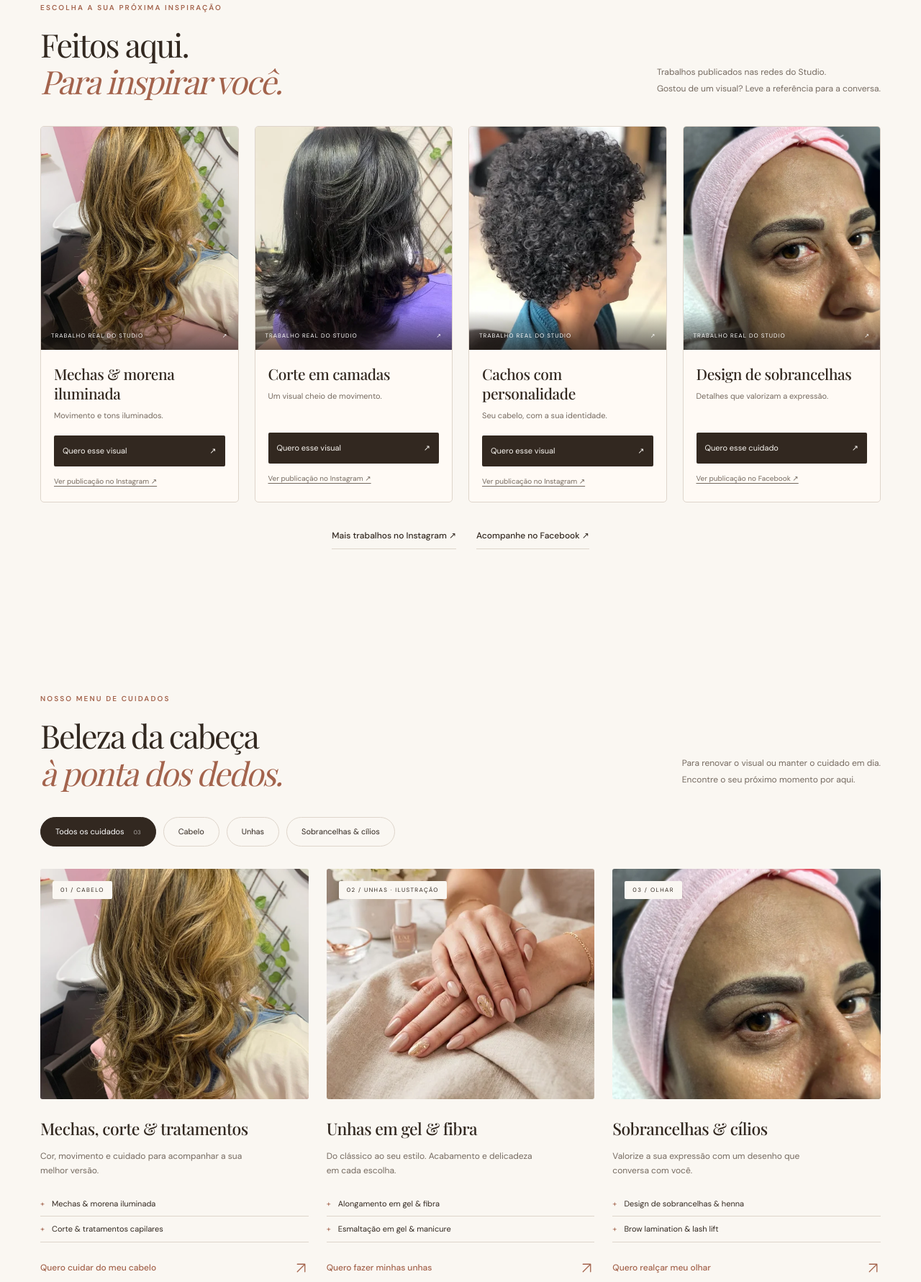
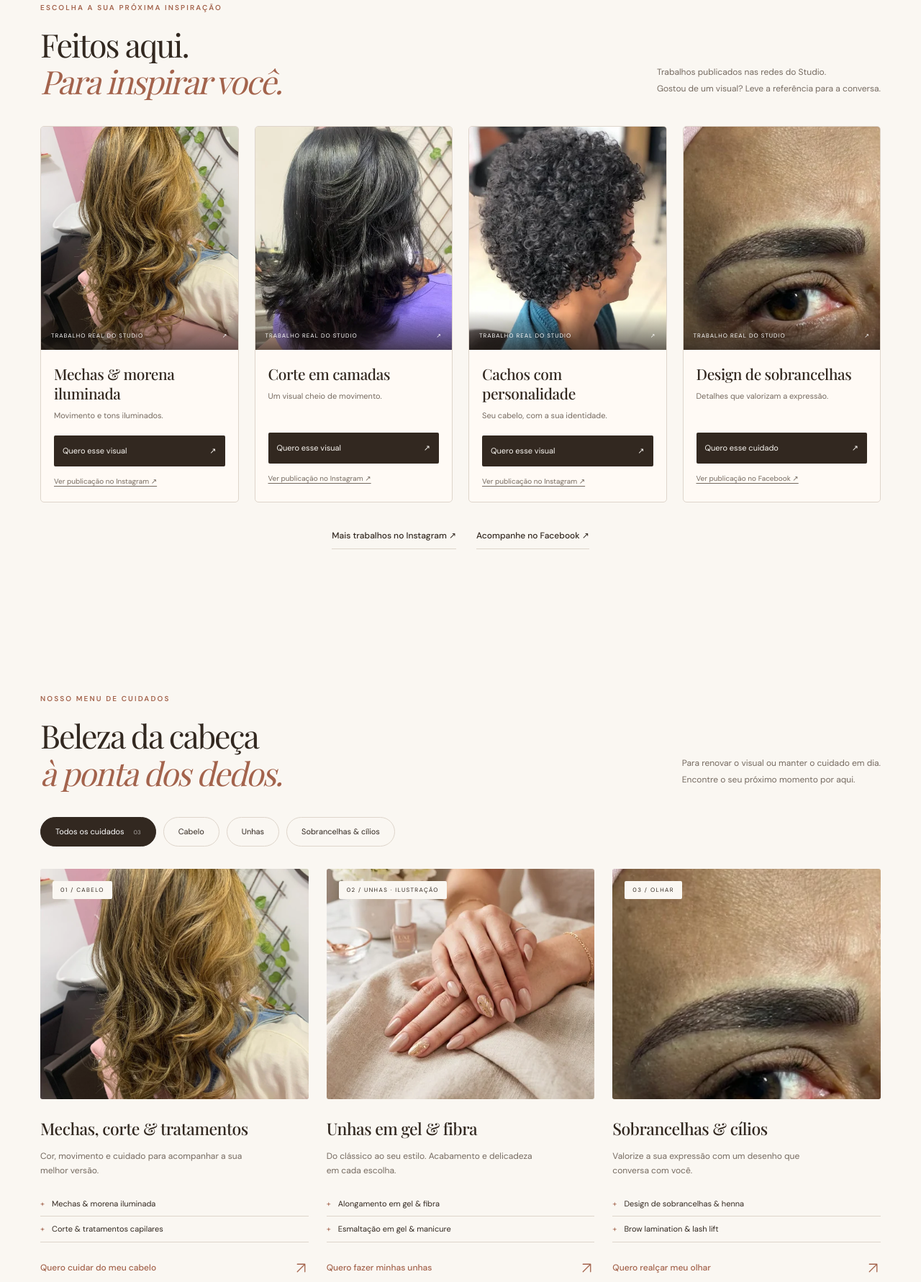
Before and after one commit to maykonlong/studio_di_catarina, a website: page index.html in a window 1280 px wide. Shown: the part 996-2777 px from the top of the page at 72% size. Drawn offline with nearby package versions, Linux system fonts and the light colour scheme; a web font is replaced by a local one.

Commit message:
Focus eyebrow photos on the brow detail instead of the full face

```diff
--- a/index.html
+++ b/index.html
@@ -48,7 +48,7 @@
       href="assets/images/real/cabelo-iluminado.webp"
       rel="preload"
     />
-    <link href="styles.css?v=20261010-4" rel="stylesheet" />
+    <link href="styles.css?v=20261010-5" rel="stylesheet" />
     <script defer="" src="script.js?v=20261010-3"></script>
     <script type="application/ld+json">
       {
@@ -344,7 +344,7 @@
             </article>
             <article class="result-card">
               <a class="result-photo" href="https://www.facebook.com/photo/?fbid=1570281414597515" target="_blank" rel="noopener" aria-label="Ver foto original: Design de sobrancelhas">
-                <img src="assets/images/real/sobrancelhas.webp" alt="Design de sobrancelhas — trabalho publicado pelo Studio Di Catarina" width="750" height="1000" loading="lazy" />
+                <img class="brow-detail" src="assets/images/real/sobrancelhas.webp" alt="Detalhe da sobrancelha — trabalho publicado pelo Studio Di Catarina" width="750" height="1000" loading="lazy" />
                 <span>TRABALHO REAL DO STUDIO <span aria-hidden="true">↗</span></span>
               </a>
               <div class="result-copy"><h3>Design de sobrancelhas</h3><p>Detalhes que valorizam a expressão.</p>
@@ -492,7 +492,8 @@
                   rel="noopener"
                   target="_blank"
                   ><img
-                    alt="Foto real de design de sobrancelhas publicada na página do Studio no Facebook"
+                    class="brow-detail"
+                    alt="Detalhe do design de sobrancelhas publicado pelo Studio no Facebook"
                     height="1000"
                     loading="lazy"
                     src="assets/images/real/sobrancelhas.webp"
--- a/styles.css
+++ b/styles.css
@@ -1955,6 +1955,12 @@ body.dialog-open .floating-whatsapp { visibility: hidden; }
 }
 .floating-whatsapp .icon use { stroke: #fff; }
 .floating-whatsapp:hover { background: #20c15b; border-color: #20c15b; }
+.result-photo img.brow-detail,
+.service-card[data-category="olhar"] img.brow-detail {
+  object-position: 50% 35%;
+  transform-origin: 56% 43%;
+  transform: scale(2.3);
+}
 @media (prefers-reduced-motion: reduce) {
   .footer-social a.social-link { transition: none; }
 }
--- a/sw.js
+++ b/sw.js
@@ -1,11 +1,11 @@
-const VERSION = "di-catarina-v9";
+const VERSION = "di-catarina-v10";
 const BASE = new URL("./", self.location.href);
 const ASSETS = [
   "./",
   "index.html",
   // Versioned URLs bypass the original cache-first worker on the first visit
   // after an update, before this worker has installed and claimed the page.
-  "styles.css?v=20261010-4",
+  "styles.css?v=20261010-5",
   "script.js?v=20261010-3",
   "manifest.json",
   "assets/images/real/cabelo-iluminado.webp",
```
